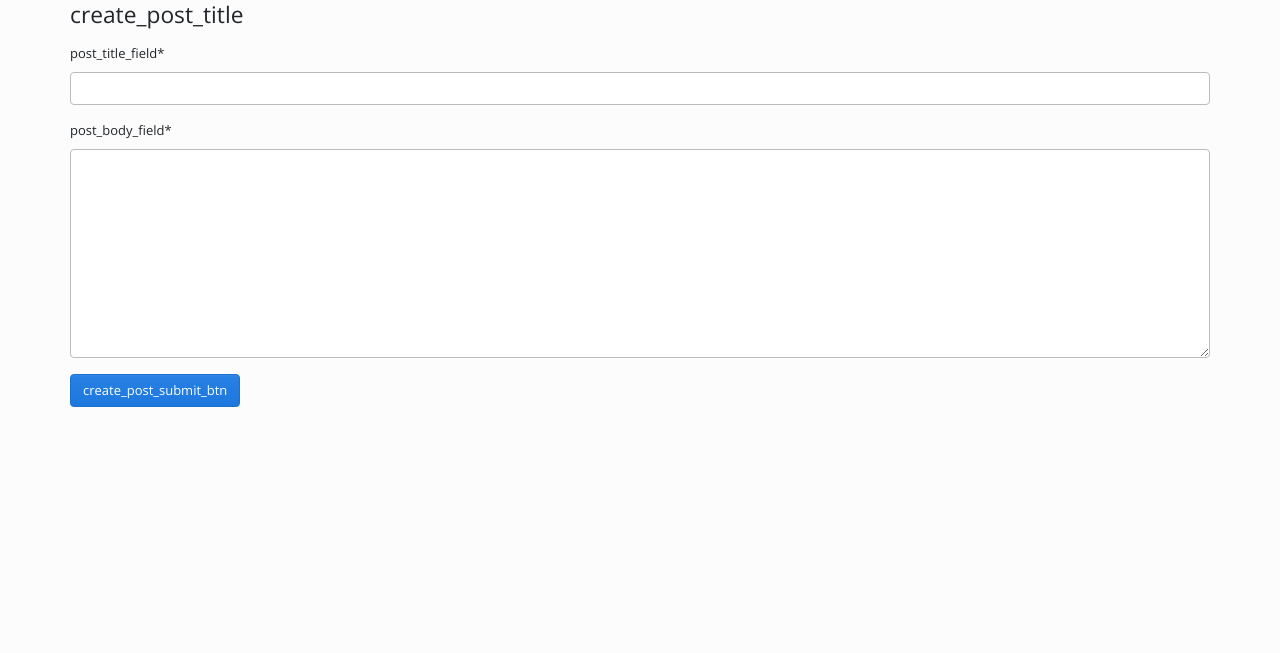
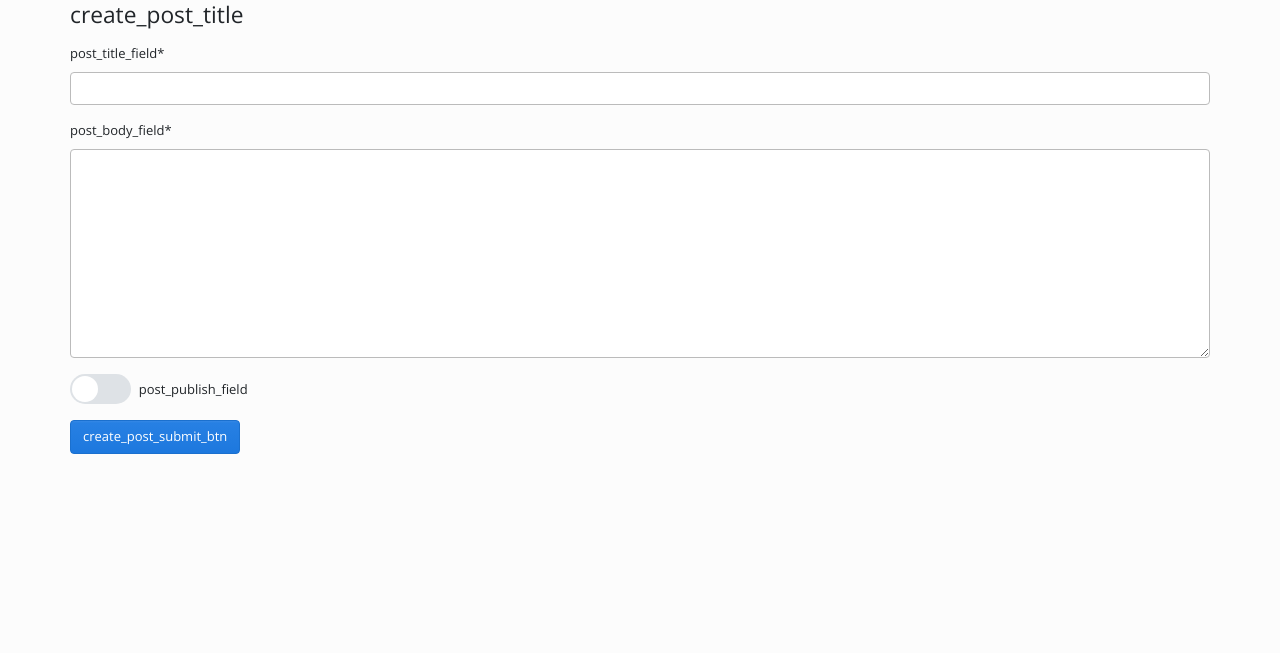
Before and after one commit to deljus/blog, a Django app: page /posts/create in a window 1280 px wide. Shown: the part 99-752 px from the top of the page. Run offline with Django 3.2, Linux system fonts and the light colour scheme; the visitor is signed in with stand-in values (Sample User, id 1); style sheets or scripts are compiled from the project's sources; some libraries are stand-ins or nearby versions.

Commit message:
- added a checkbox for post publishing, limitation for posts: only published posts are visible in the common list, redirect to post view page after changes.list of posts is sorted by date (desc)

```diff
--- a/assets/styles/custom.scss
+++ b/assets/styles/custom.scss
@@ -65,3 +65,7 @@
 .avatar-mini{
     width: 50px;
 }
+
+.form-check{
+    padding: 0;
+}
--- a/assets/styles/main.scss
+++ b/assets/styles/main.scss
@@ -8,3 +8,4 @@
 @import './pages/profile';
 @import './custom';
 @import './chat';
+@import './utils/switch';
--- /dev/null
+++ b/assets/styles/utils/switch.scss
@@ -0,0 +1,172 @@
+// Switches for Bootstrap 4.
+//
+// - Fully customizable with Sass variables
+// - No JavaScript required
+// - Fully accessible
+//
+
+//
+// IMPORTANT: These Sass variables are defined in Bootstrap's variables.scss. You should import that file first, then remove these.
+//
+$font-size-base: 1rem;
+$font-size-lg: ($font-size-base * 1.25);
+$font-size-sm: ($font-size-base * .875);
+$input-height: 2.375rem;
+$input-height-sm: 1.9375rem;
+$input-height-lg: 3rem;
+$input-btn-focus-width: .2rem;
+$custom-control-indicator-bg: #dee2e6;
+$custom-control-indicator-disabled-bg: #e9ecef;
+$custom-control-description-disabled-color: #868e96;
+$white: white;
+$theme-colors: (
+  'primary': $primary
+);
+
+//
+// These variables can be used to customize the switch component.
+//
+$switch-height: calc(#{$input-height} * .8) !default;
+$switch-height-sm: calc(#{$input-height-sm} * .8) !default;
+$switch-height-lg: calc(#{$input-height-lg} * .8) !default;
+$switch-border-radius: $switch-height !default;
+$switch-bg: $custom-control-indicator-bg !default;
+$switch-checked-bg: map-get($theme-colors, 'primary') !default;
+$switch-disabled-bg: $custom-control-indicator-disabled-bg !default;
+$switch-disabled-color: $custom-control-description-disabled-color !default;
+$switch-thumb-bg: $white !default;
+$switch-thumb-border-radius: 50% !default;
+$switch-thumb-padding: 2px !default;
+$switch-focus-box-shadow: 0 0 0 $input-btn-focus-width rgba(map-get($theme-colors, 'primary'), .25);
+$switch-transition: .2s all !default;
+
+
+
+  input.switch {
+    position: absolute;
+    height: 1px;
+    width: 1px;
+    background: none;
+    border: 0;
+    clip: rect(0 0 0 0);
+    clip-path: inset(50%);
+    overflow: hidden;
+    padding: 0;
+    font-size: $font-size-base;
+
+    + label {
+      position: relative;
+      min-width: calc(#{$switch-height} * 2);
+      border-radius: $switch-border-radius;
+      height: $switch-height;
+      line-height: $switch-height;
+      display: inline-block;
+      cursor: pointer;
+      outline: none;
+      user-select: none;
+      vertical-align: middle;
+      text-indent: calc(calc(#{$switch-height} * 2) + .5rem);
+    }
+
+    + label::before,
+    + label::after {
+      content: '';
+      position: absolute;
+      top: 0;
+      left: 0;
+      width: calc(#{$switch-height} * 2);
+      bottom: 0;
+      display: block;
+    }
+
+    + label::before {
+      right: 0;
+      background-color: $switch-bg;
+      border-radius: $switch-border-radius;
+      transition: $switch-transition;
+    }
+
+    + label::after {
+      top: $switch-thumb-padding;
+      left: $switch-thumb-padding;
+      width: calc(#{$switch-height} - calc(#{$switch-thumb-padding} * 2));
+      height: calc(#{$switch-height} - calc(#{$switch-thumb-padding} * 2));
+      border-radius: $switch-thumb-border-radius;
+      background-color: $switch-thumb-bg;
+      transition: $switch-transition;
+    }
+
+    &:checked + label::before {
+      background-color: $switch-checked-bg;
+    }
+
+    &:checked + label::after {
+      margin-left: $switch-height;
+    }
+
+    &:focus + label::before {
+      outline: none;
+      box-shadow: $switch-focus-box-shadow;
+    }
+
+    &:disabled + label {
+      color: $switch-disabled-color;
+      cursor: not-allowed;
+    }
+
+    &:disabled + label::before {
+      background-color: $switch-disabled-bg;
+    }
+  }
+
+  // Small variation
+
+
+    input.switch-sm {
+      font-size: $font-size-sm;
+      + label {
+        min-width: calc(#{$switch-height-sm} * 2);
+        height: $switch-height-sm;
+        line-height: $switch-height-sm;
+        text-indent: calc(calc(#{$switch-height-sm} * 2) + .5rem);
+      }
+
+      + label::before {
+        width: calc(#{$switch-height-sm} * 2);
+      }
+
+      + label::after {
+        width: calc(#{$switch-height-sm} - calc(#{$switch-thumb-padding} * 2));
+        height: calc(#{$switch-height-sm} - calc(#{$switch-thumb-padding} * 2));
+      }
+
+      &:checked + label::after {
+        margin-left: $switch-height-sm;
+      }
+    }
+
+  // Large variation
+
+
+    input.switch-lg {
+      font-size: $font-size-lg;
+      + label {
+        min-width: calc(#{$switch-height-lg} * 2);
+        height: $switch-height-lg;
+        line-height: $switch-height-lg;
+        text-indent: calc(calc(#{$switch-height-lg} * 2) + .5rem);
+      }
+
+      + label::before {
+        width: calc(#{$switch-height-lg} * 2);
+      }
+
+      + label::after {
+        width: calc(#{$switch-height-lg} - calc(#{$switch-thumb-padding} * 2));
+        height: calc(#{$switch-height-lg} - calc(#{$switch-thumb-padding} * 2));
+      }
+
+      &:checked + label::after {
+        margin-left: $switch-height-lg;
+      }
+    }
--- a/posts/forms.py
+++ b/posts/forms.py
@@ -19,9 +19,13 @@ class PostForm(forms.ModelForm):
     post = forms.CharField(label=_("post_body_field"),
                            required=True, widget=SummernoteWidget({'width': '100%', 'height': '600px'}))
 
+    is_published = forms.BooleanField(label=_("post_publish_field"), show_hidden_initial=False, required=False,
+                                      widget=forms.CheckboxInput(
+                                          attrs={'class': 'switch'}))
+
     class Meta:
         model = Posts
-        fields = ('name', 'post')
+        fields = ('name', 'post', 'is_published')
 
 
 class PostSearchForm(forms.Form):
--- a/posts/models.py
+++ b/posts/models.py
@@ -12,6 +12,7 @@ class Posts(models.Model):
     user = models.ForeignKey(User, on_delete=models.CASCADE)
     tags = models.CharField(max_length=255, default='')
     comments = GenericRelation(Comment)
+    is_published = models.BooleanField(default=True)
 
     def save(self, *args, **kwargs):
         user = get_current_user()
--- a/posts/views.py
+++ b/posts/views.py
@@ -16,7 +16,7 @@ class PostsView(View):
 
     def get(self, request):
         name = request.GET.get('name', '')
-        posts = Posts.objects.all().filter(name__contains=name).order_by('-pub_date')
+        posts = Posts.objects.all().filter(name__contains=name, is_published=True).order_by('-pub_date')
         current_page = Paginator(posts, 10)
         page = request.GET.get('page')
         search_form = self.search_form(request.GET)
@@ -37,7 +37,7 @@ class UserPostsView(View):
     @method_decorator(login_required)
     def get(self, request):
         print(request.user.id)
-        posts = Posts.objects.all().filter(user=request.user.id)
+        posts = Posts.objects.all().filter(user=request.user.id).order_by('-pub_date')
         current_page = Paginator(posts, 10)
         page = request.GET.get('page')
         try:
@@ -80,7 +80,7 @@ class EditPostView(View):
         if request.user.id != post.user_id:
             raise PermissionDenied
 
-        post_form = PostForm({'name': post.name, 'post': post.post})
+        post_form = PostForm({'name': post.name, 'post': post.post, 'is_published': post.is_published})
 
         return render(request, self.template_name, {
             'form': post_form,
@@ -96,6 +96,7 @@ class EditPostView(View):
         if post_form.is_valid():
             post_form.save()
             messages.info(request, 'Your post saved')
+            return redirect('posts:single_post', instance.id)
         return render(request, self.template_name, {
             'form': post_form,
         })
```
Also changed, not shown: templates/pages/user_posts.html (+8 -1 lines), accounts/migrations/0002_auto_20200511_1913.py (added), locale/en/LC_MESSAGES/django.po, locale/ru/LC_MESSAGES/django.po, posts/migrations/0002_auto_20200423_1713.py (deleted), posts/migrations/0002_auto_20200511_1913.py (added), posts/migrations/0003_delete_profile.py (deleted), 2 other files.
